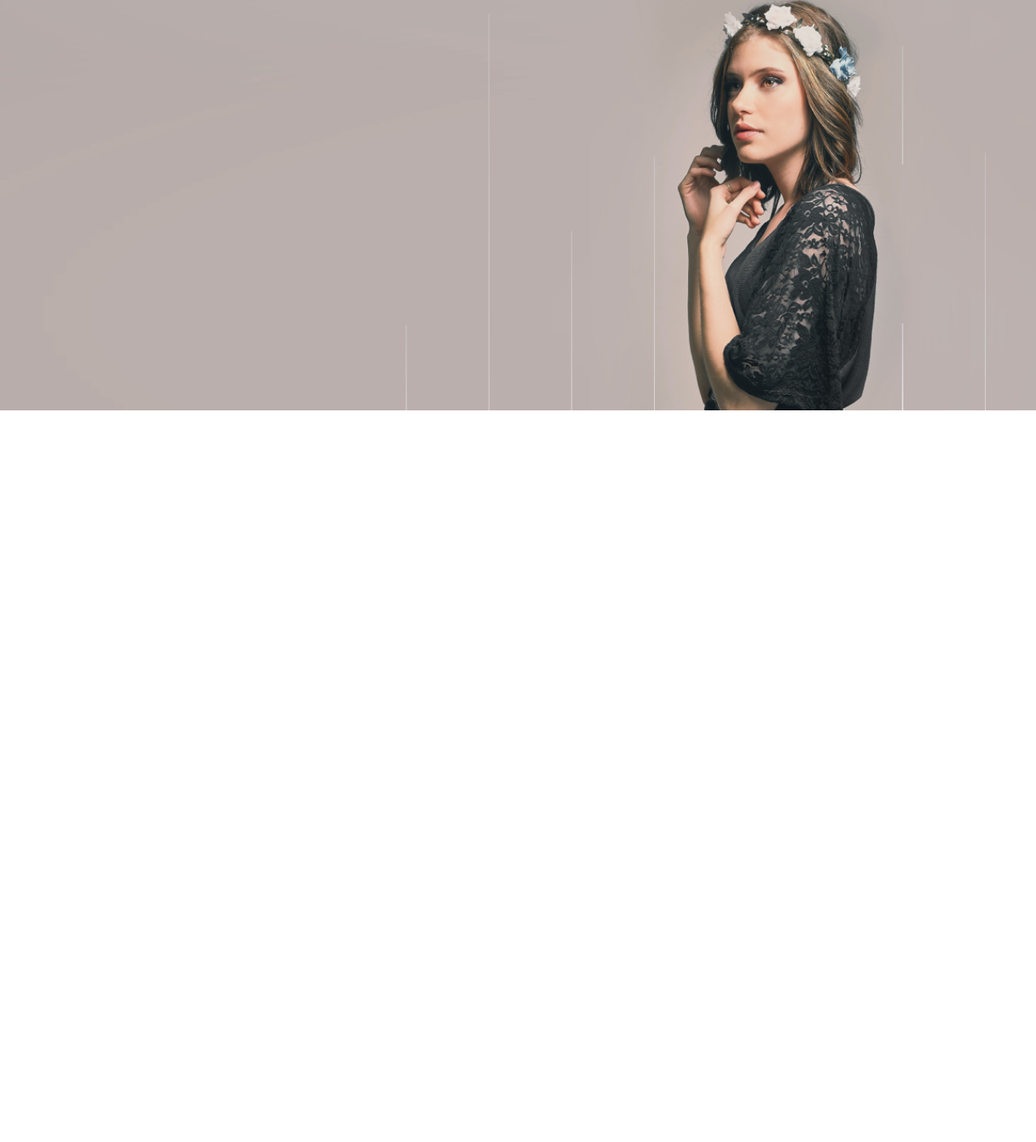
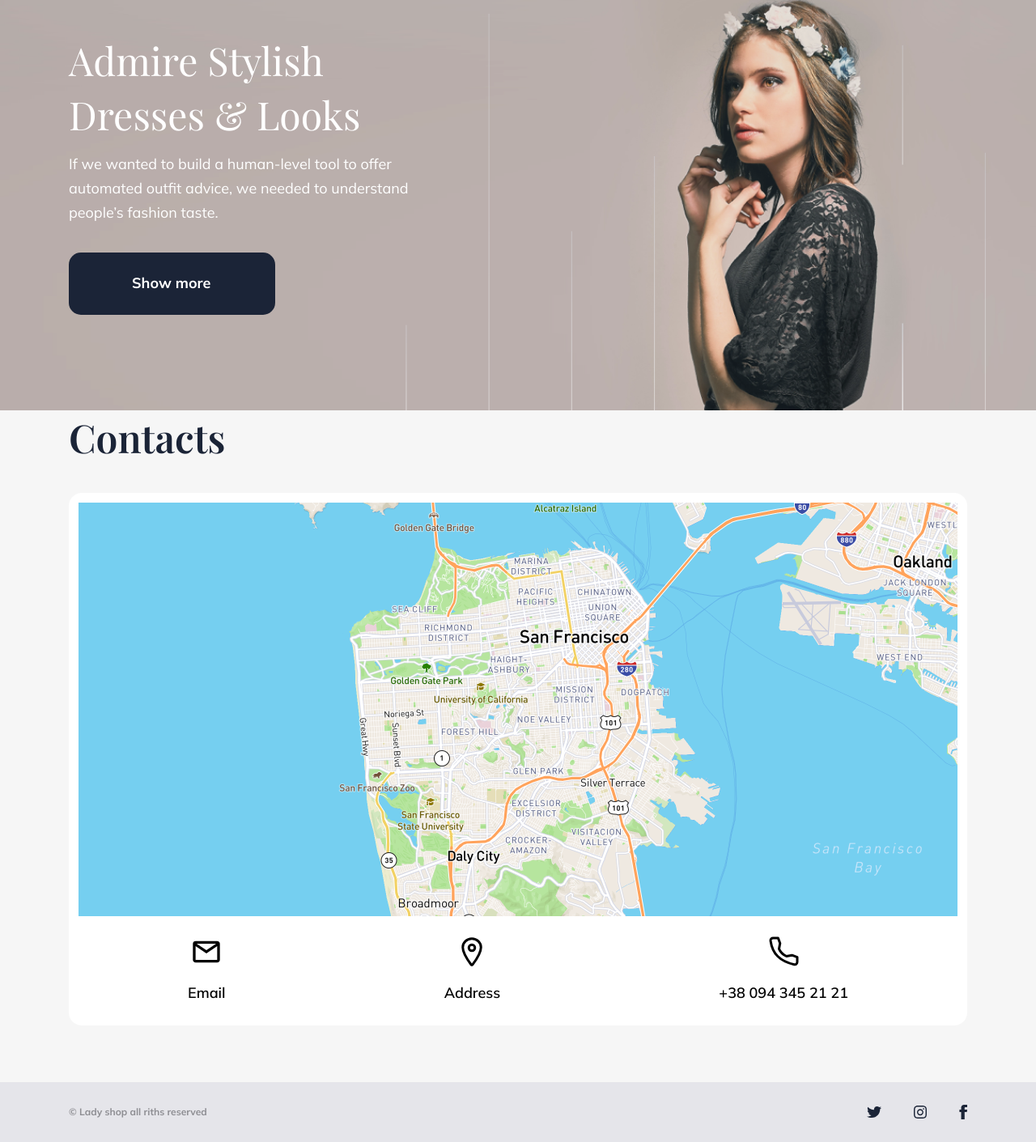
Before and after one commit to MarinaHalahan/lady-shop, a plain HTML site: page index.html in a window 1280 px wide. Shown: the part 214-1625 px from the top of the page at 81% size. Before the commit the page ends 800 px from the top, so only its background shows below. Drawn offline with nearby package versions, Linux system fonts and the light colour scheme.

Commit message:
hero+footer

```diff
--- a/css/styles.css
+++ b/css/styles.css
@@ -7,17 +7,14 @@
   --accent-text-color: #eda3b5;
   --primary-white-color: #ffffff;
   --primary-bg-color: #f6f6f6;
-  --secondary-text-font:font-family: 'Mulish', sans-serif;
+  --secondary-text-font: "Mulish", sans-serif;
 }
-*{
+* {
   /* outline: 1px solid tomato; */
 }
 body {
-
   font-family: "Playfair Display", serif;
   color: var(--primary-text-color);
-
-
 }
 
 ul {
@@ -41,7 +38,7 @@ ul {
   padding: 0px;
 }
 
-.section {
+section {
   padding: 0px 0px 70px 0px;
   background-color: var(--primary-bg-color);
 }
@@ -51,7 +48,13 @@ ul {
   margin-right: auto;
   width: 1140px;
   padding: 0px 15px;
-
+}
+h2 {
+  margin-bottom: 35px;
+  color: var(--secondary-black-color);
+  font-size: 48px;
+  font-weight: 600;
+  line-height: 67px;
 }
 
 button {
@@ -78,8 +81,7 @@ img {
   justify-content: space-between;
   align-items: center;
   color: var(--secondary-black-color);
-  border-bottom:  1px solid #F3F3F3;
-
+  border-bottom: 1px solid #f3f3f3;
 }
 .logo {
   font-family: Rochester;
@@ -99,8 +101,7 @@ img {
   gap: 33px;
 }
 
-.navigation{
-
+.navigation {
   width: 100%;
   height: 79px;
   padding-top: 24px;
@@ -109,19 +110,18 @@ img {
   line-height: normal;
   color: var(--primary-text-color);
 }
-.nav-list{
+.nav-list {
   display: flex;
   align-items: center;
   justify-content: center;
   gap: 80px;
-
 }
-.nav-list-item{
+.nav-list-item {
   font-size: 28px;
   font-weight: 400;
   line-height: normal;
 }
- .current{
+.current {
   position: relative;
   color: var(--accent-text-color);
 }
@@ -130,7 +130,7 @@ img {
   bottom: -8px;
   left: 13px;
 
-  content: '';
+  content: "";
   width: 34px;
   height: 3px;
 
@@ -139,9 +139,89 @@ img {
 }
 
 /* ==========HERO======== */
-.hero{
+.hero {
+  padding-top: 103px;
+  padding-bottom: 118px;
   width: 100%;
   height: 569px;
-  background-color: var(--primary-white-color);
+  /* background-color: var(--primary-white-color); */
   background-image: url("../images/hero.png");
+  color: var(--primary-white-color);
 }
+
+.hero-title {
+  margin-bottom: 13px;
+  font-size: 48px;
+  font-weight: 400;
+  line-height: 67px;
+}
+.hero-text {
+  width: 446px;
+  margin-bottom: 34px;
+  font-family: var(--secondary-text-font);
+  font-size: 18px;
+  font-weight: 400;
+  line-height: 30px;
+}
+.hero-link {
+  display: inline-block;
+  min-width: 255px;
+  min-height: 77px;
+  padding: 23px 78px;
+  font-family: var(--secondary-text-font);
+  font-size: 18px;
+  font-weight: 700;
+  line-height: 30px;
+  border-radius: 15px;
+  background: var(--secondary-black-color);
+}
+
+/* ==========Contacts============= */
+.contacts-content {
+  padding: 12px 12px 25px 12px;
+  border-radius: 16px;
+  background: var(--primary-white-color);
+  text-align: center;
+}
+.contacts-map {
+  margin-bottom: 24px;
+}
+.contacts-box {
+  display: flex;
+  justify-content: space-around;
+  align-items: center;
+}
+.contacts-box-img {
+  display: block;
+  margin-bottom: 16px;
+  margin-left: auto;
+  margin-right: auto;
+}
+.contacts-box-text {
+  font-family: var(--secondary-text-font);
+  font-size: 18px;
+  font-weight: 600;
+  line-height: 30px;
+}
+
+/* =======FOOTER========= */
+.copyright {
+  height: 74px;
+  padding-bottom: 22px;
+  padding-top: 22px;
+  background-color: #e5e5ea;
+}
+.copyright-box {
+  display: flex;
+  align-items: center;
+}
+.copyright-text {
+  color: var(--primary-grey-text-color);
+  font-family: var(--secondary-text-font);
+  font-size: 12px;
+  font-weight: 700;
+  line-height: 30px;
+}
+.copyright-social {
+  margin-left: auto;
+}
--- a/index.html
+++ b/index.html
@@ -74,8 +74,90 @@
       </div>
     </header>
     <main>
-      <section class="hero"></section>
+      <section class="hero">
+        <div class="container">
+          <h1 class="hero-title">Admire Stylish<br />Dresses & Looks</h1>
+          <p class="hero-text">
+            If we wanted to build a human-level tool to offer automated outfit
+            advice, we needed to understand people’s fashion taste.
+          </p>
+          <a href="#" class="hero-link">Show more</a>
+        </div>
+      </section>
+
+      <section class="contacts">
+        <div class="container">
+          <h2>Contacts</h2>
+          <div class="contacts-content">
+            <img
+              src="./images/map.png"
+              alt="Map"
+              width="1086px"
+              height="511px"
+              class="contacts-map"
+            />
+            <div class="contacts-box">
+              <div>
+                <img
+                  src="./images/mail-icon.svg"
+                  alt="Mail icon"
+                  class="contacts-box-img"
+                  width="40px"
+                  height="40px"
+                />
+                <p class="contacts-box-text">Email</p>
+              </div>
+              <div>
+                <img
+                  src="./images/location-icon.svg"
+                  alt="Location-icon"
+                  class="contacts-box-img"
+                  width="40px"
+                  height="40px"
+                />
+                <p class="contacts-box-text">Address</p>
+              </div>
+              <div>
+                <img
+                  src="./images/phone-icon.svg"
+                  alt="Phone icon"
+                  class="contacts-box-img"
+                  width="40px"
+                  height="40px"
+                />
+                <p class="contacts-box-text">+38 094 345 21 21</p>
+              </div>
+            </div>
+          </div>
+        </div>
+      </section>
     </main>
-    <footer></footer>
+    <footer>
+      <section class="copyright">
+        <div class="container copyright-box">
+          <p class="copyright-text">© Lady shop all riths reserved</p>
+          <div class="social copyright-social">
+            <img
+              src="./images/twitter-icon.svg"
+              alt="Twitter icon"
+              width="18px"
+              height="14px"
+            />
+            <img
+              src="./images/instagram-icon.svg"
+              alt="Instagram icon"
+              width="16px"
+              height="16px"
+            />
+            <img
+              src="./images/facebook-icon.svg"
+              alt="Facebook icon"
+              width="10px"
+              height="18px"
+            />
+          </div>
+        </div>
+      </section>
+    </footer>
   </body>
 </html>
```
Also changed, not shown: images/map.png (added). Lines whose indentation alone changed are shown as unchanged.
